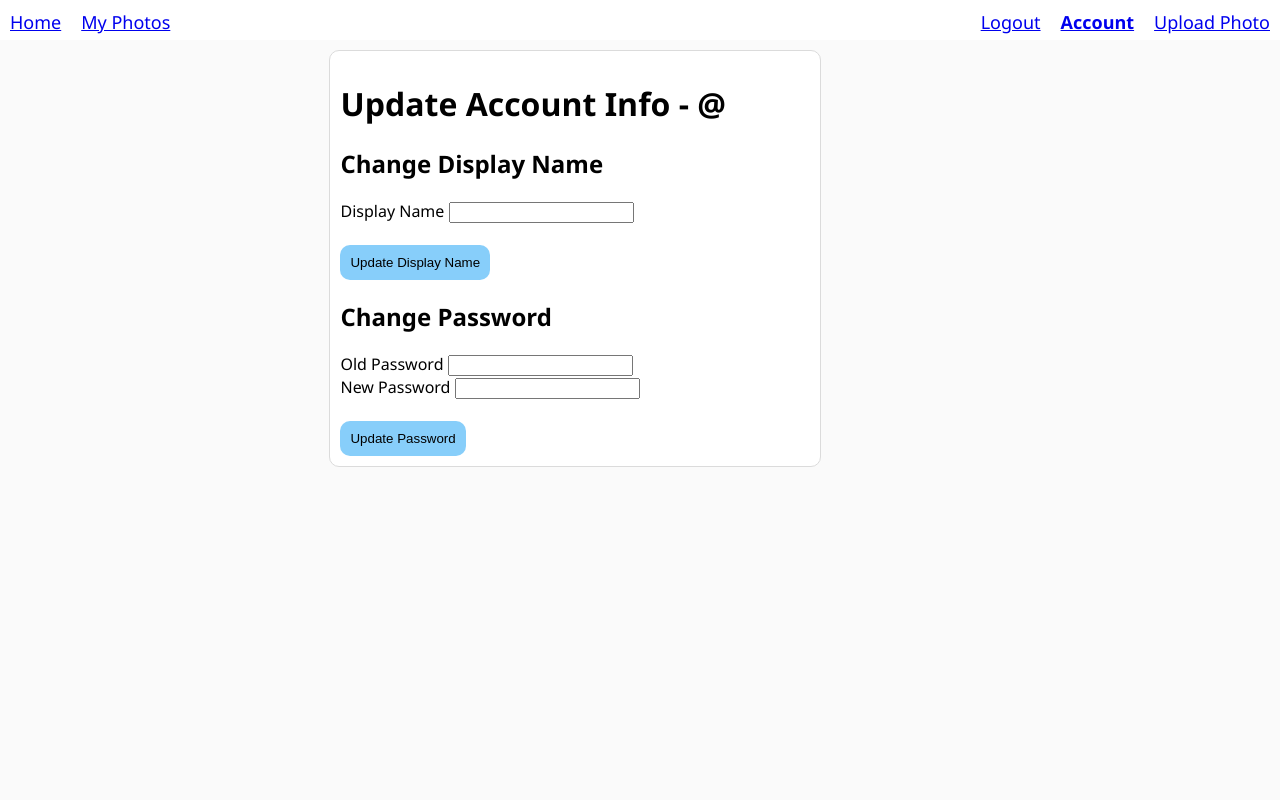
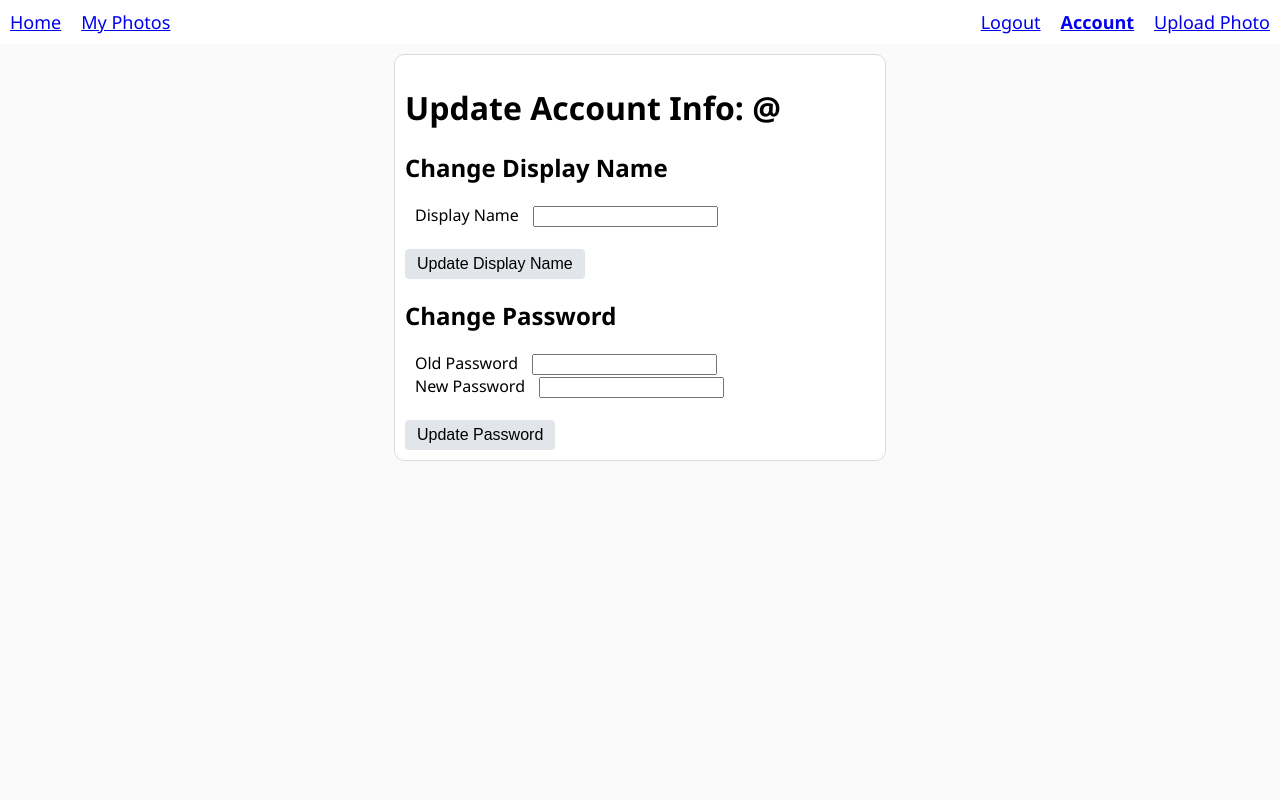
Before and after one commit to ericcorbu/cp476-project, a PHP site: page /app/account.php in a window 1280 px wide. Run offline with PHP 8.4, Linux system fonts and the light colour scheme; the visitor is signed in with stand-in values (Sample User, id 1); data that the repository does not hold is empty.

Commit message:
Styling Tweaks

```diff
--- a/app/account.php
+++ b/app/account.php
@@ -98,7 +98,7 @@ if($_SERVER["REQUEST_METHOD"] == "POST"){
         </nav>
         <div class="content">
             <div class="account-container">
-        <h1>Update Account Info - @<?php echo $userData['username']?></h1>
+        <h1>Update Account Info: @<?php echo $userData['username']?></h1>
         <form action="<?php echo htmlspecialchars($_SERVER["PHP_SELF"]); ?>" method="post">
             <h2>Change Display Name</h2>
             <div class="form-group">
--- a/app/style.css
+++ b/app/style.css
@@ -1,5 +1,5 @@
 .content {
-  height: 95vh;
+  height: calc(100%-44px);
   width: 40%;
   overflow-x: scroll;
   margin-left: auto;
@@ -42,7 +42,7 @@ html {
 .navbar {
   top: 0px;
   background-color: #ffffff;
-  height: 5vh;
+  height: 44px;
 }
 body {
   margin: 0;
@@ -52,10 +52,12 @@ body {
   margin-right: 10px;
 }
 .button {
-  padding: 10px;
-  background-color: lightskyblue;
-  border-radius: 10px;
+  padding: 6px 12px 6px 12px;
+  background-color: #e2e6ea;
+  border-radius: 0.25rem;
   border-width: 0;
+  font-size: 1rem;
+  cursor: pointer;
 }
 .deleteButton {
   background-color: lightgrey;
@@ -69,3 +71,10 @@ body {
 .navbar a:nth-child(-n + 2) {
   float: left;
 }
+label {
+  margin: 10px;
+}
+textarea {
+  margin-top: 10px;
+  margin-bottom: 10px;
+}
```
